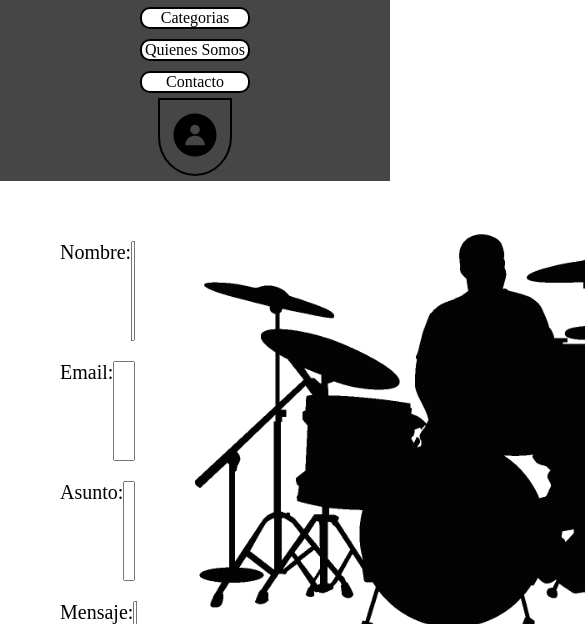
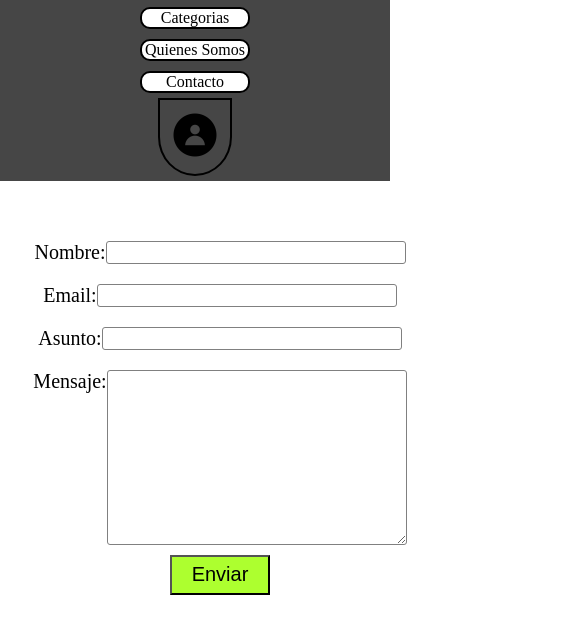
Before and after one commit to LuloSammartino/CoderHouseDW, a website: page pages/contacto.html in a window 390 px wide. Shown: the part 220-844 px from the top of the page, 585 px wide, since content can reach past the window. Drawn offline with Linux system fonts and the light colour scheme.

Commit message:
responsive contacto

```diff
--- a/pages/contacto.html
+++ b/pages/contacto.html
@@ -51,13 +51,13 @@
             </div>
             <div>
                 <label for="">Mensaje:</label>
-                <input>
+                <textarea> </textarea>
             </div>
+            <button>Enviar</button>
         </section>
 
         <article >
-            <img src="../assets/drummer.png" class="drummer"/>
-            <button>Enviar</button>
+            <img src="../assets/drummer.png"/>
         </article>
 
     </form>
--- a/scss/_categorias.scss
+++ b/scss/_categorias.scss
@@ -12,6 +12,7 @@
             justify-content: center;
             align-items: center;
             flex-direction: column;
+            transition:background-color 0.3s;
             h4{
                 width: 100%;
                 height: 15%;
--- a/scss/_contacto.scss
+++ b/scss/_contacto.scss
@@ -6,13 +6,22 @@
         width: 50%;
         display: flex;
         flex-direction: column;
+        align-items: end;
         padding: 50px;
         div{
             display:flex;
             margin:10px;
             input{
-                width: 100%;
-                height:100px;
+                width: 300px;
+                border-radius: 3px;
+                border: 1px solid grey;
+            }
+            textarea{
+                width: 300px;
+                height: 175px;
+                border-radius: 3px;
+                border: 1px solid grey;
+                resize: vertical;
             }
         }
     }
@@ -20,7 +29,8 @@
         width: 50%;
         display: flex;
         flex-direction: column;
-        .drummer{
+        align-items: center;
+        img{
             width: 500px;
             height: 500px;
         }
--- a/scss/_header.scss
+++ b/scss/_header.scss
@@ -36,6 +36,7 @@ header{
                 border: 2px solid black;
                 border-radius: 10px;
                 font-size:100% ;
+                transition:background-color 0.3s;
                 &:hover{
                     background-color: map-get($colors, primary);
 
@@ -56,6 +57,7 @@ header{
         padding: 10px;
         border-radius: 0% 0% 0% 60%;
         border: 2px solid black;
+        transition:background-color 0.3s;
         &:hover {
             background-color: map-get($colors, primary);
         }
--- a/scss/mediaQ/_mediaQueries.scss
+++ b/scss/mediaQ/_mediaQueries.scss
@@ -43,6 +43,14 @@
     header div ul li{
         width: 110px;
         font-size: 100%;
+    }
+    .contacto{
+        flex-direction: column;
+    }
+    .contacto section{
+        width: 100%;
+        align-items: center;
+        padding-inline: 220px;
     }
 }
 
```
Also changed, not shown: pages/perfil.html (+5 -5 lines), css/index.css.
